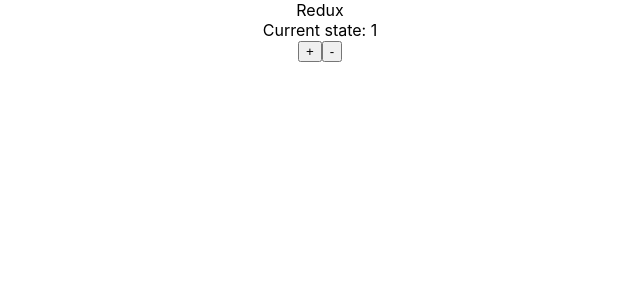
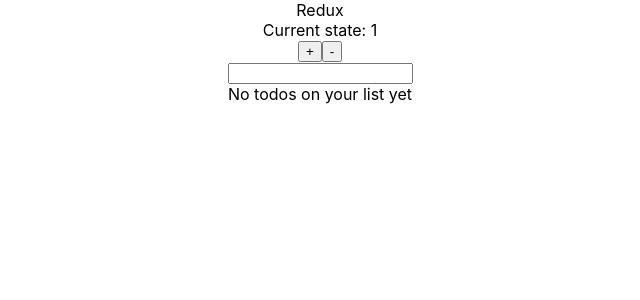
Before and after one commit to RobK005/jfdzl2-react-redux-2019-03-23, a React (Create React App) app: page / in a window 1280 px wide. Shown: the top 300 px of the page, without its empty margins (320-960 px from the left). Built offline with nearby package versions, Linux system fonts and the light colour scheme.

Commit message:
react-redux, TodoList component

```diff
--- a/src/App.js
+++ b/src/App.js
@@ -1,7 +1,7 @@
 import React, { Component } from 'react';
+import Counter from './Counter.js'
+import TodoList from './TodoList'
 import './App.css';
-
-import Counter from './Counter.js'
 
 class App extends Component {
   render() {
@@ -9,6 +9,7 @@
       <div className="App">
         Redux
         <Counter></Counter>
+        <TodoList></TodoList>
       </div>
     );
   }
--- /dev/null
+++ b/src/TodoList.js
@@ -0,0 +1,22 @@
+import React from 'react';
+
+const TodoList = props => {
+  console.log('TodoList props: ', props);
+  return (
+    <div>
+      <input />
+      {
+        props.todos
+          ? props.todos.map(todo => {
+            return <div>
+              {todo.text}
+              <button type="button">X</button>
+            </div>
+          })
+          : <div>No todos on your list yet</div>
+      }
+    </div>
+  )
+}
+
+export default TodoList;
```
